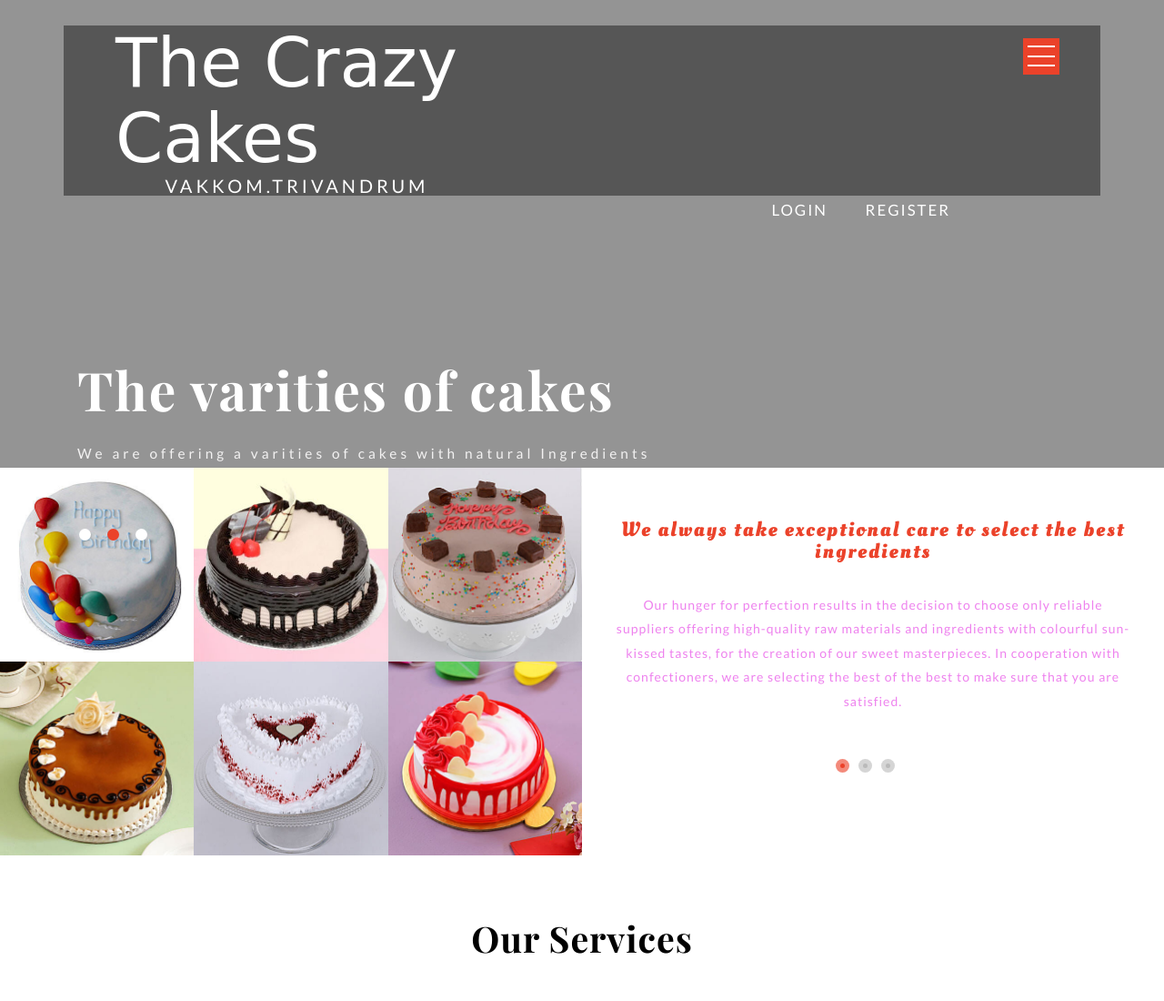
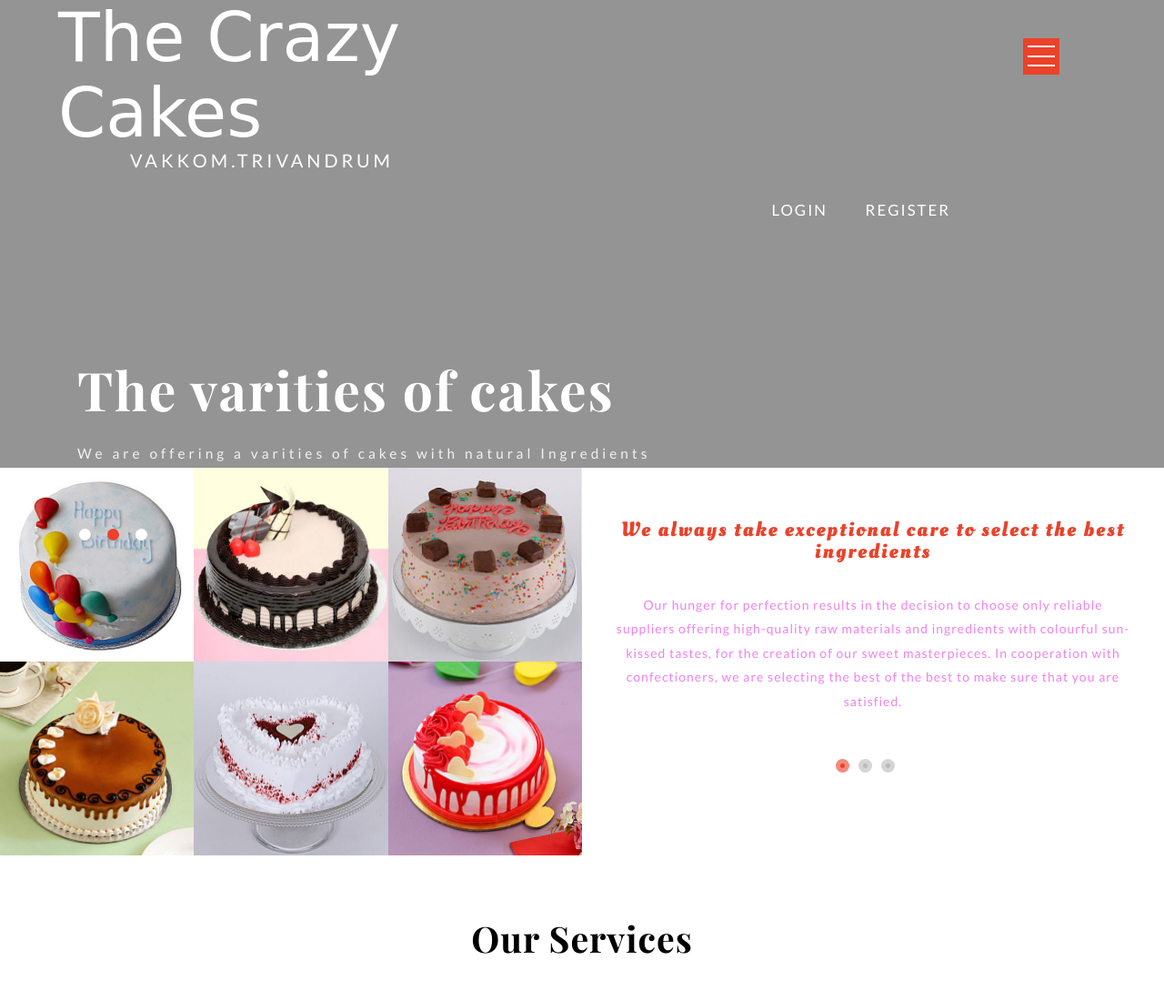
Before and after one commit to shibupta/thecrazycakes, a plain HTML site: page index.html in a window 1280 px wide. Shown: the top 1100 px of the page at 91% size. Drawn offline with nearby package versions, Linux system fonts and the light colour scheme; a web font is replaced by a local one.

```diff
--- a/css/style.css
+++ b/css/style.css
@@ -16,7 +16,7 @@ body{
 	margin-right: 60%;
 }
 .main-heading-1 h1 a {
-	margin-top: 5%;
+	margin-top: 15%;
 	font-size: 75px;
     color: #fff;
 	text-align: center;
--- a/index.html
+++ b/index.html
@@ -39,18 +39,18 @@ function hideURLbar(){ window.scrollTo(0,1); } </script>
 <body>
 <!-- banner -->
 <div data-vide-bg="video/food">
-
+	<div class="main-heading">
+		<div class="main-heading-1">
+			<h1><a href="index.html">The Crazy Cakes </a></h1>
+			<h2>VAKKOM.TRIVANDRUM</h2>
+		</div>
+	</div>
 	<div class="center-container">
 		<div class="banner wthree">
 
 			<div class="container">
 				<div class="banner_top">
-					<div class="main-heading">
-						<div class="main-heading-1">
-							<h1><a href="index.html">The Crazy Cakes </a></h1>
-							<h2>VAKKOM.TRIVANDRUM</h2>
-						</div>
-					</div>
+
 					<div class="col-md-6 col-sm-4 col-xs-4 logo">
 					<!----	<h1><a href="index.html">The Crazy Cakes
 							<h2>VAKKOM.TRIVANDRUM</h2> -->
```
